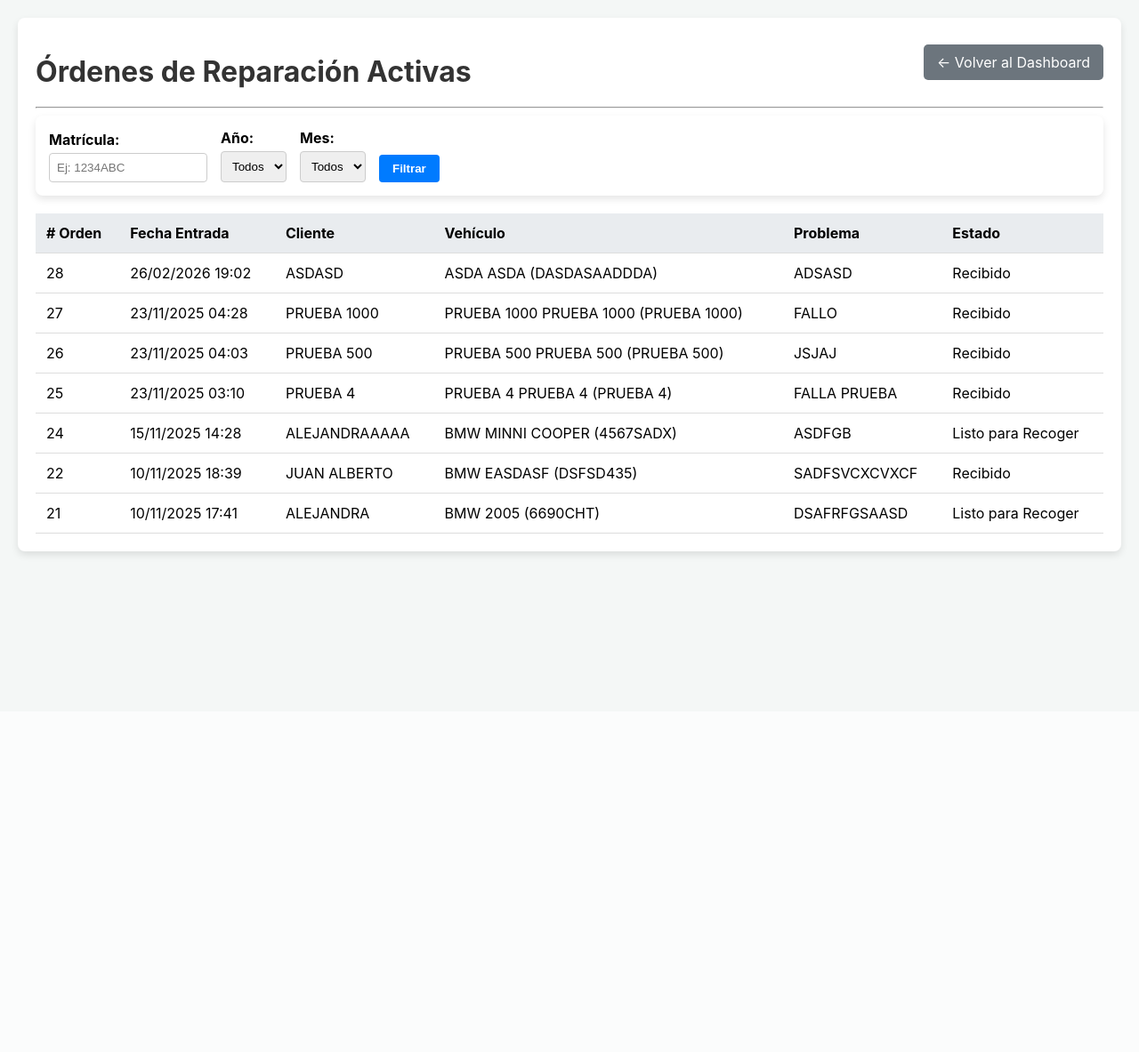
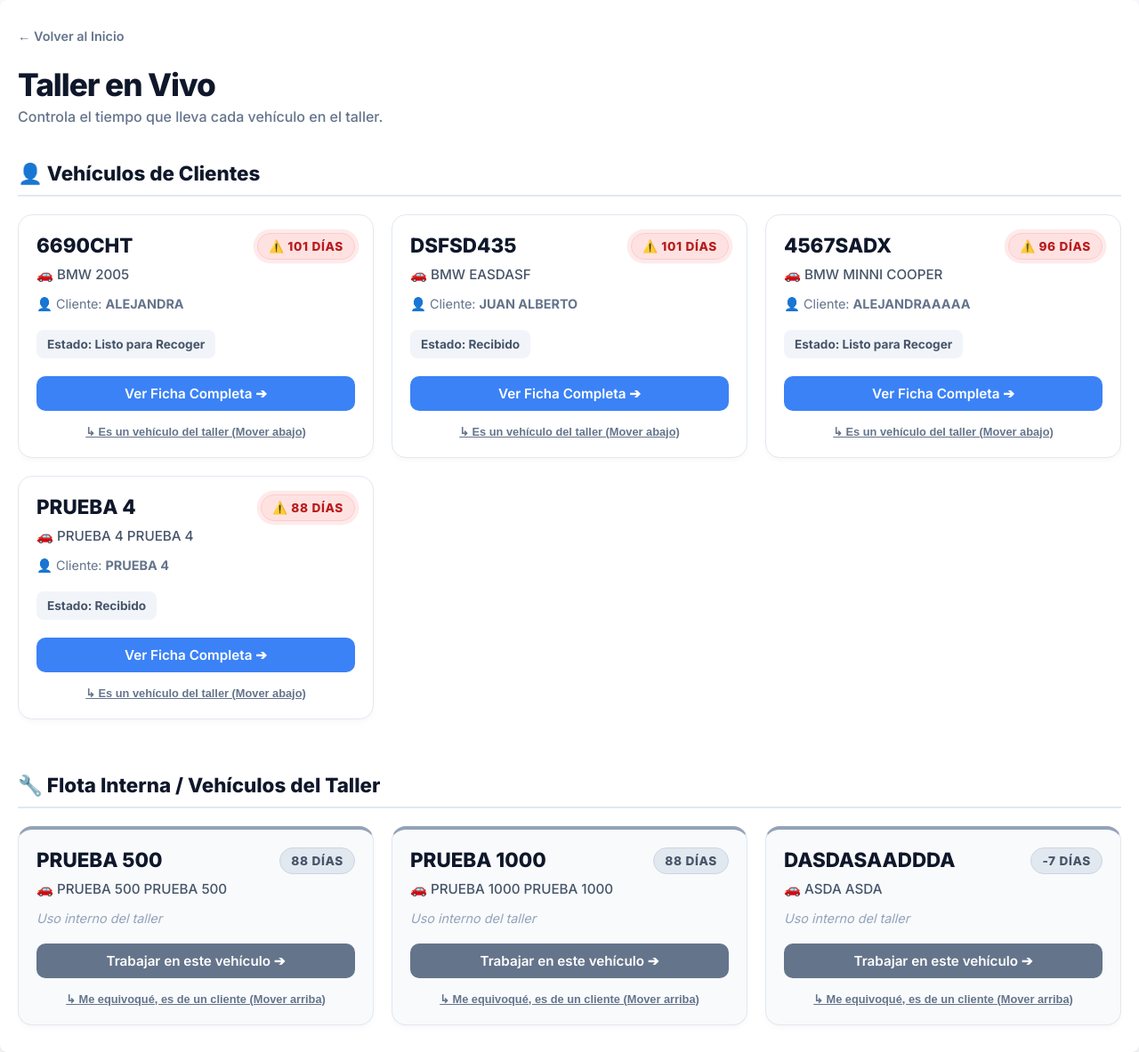
Before and after one commit to josepipe300-wq/servimax-app, a Django app: page /ordenes/ in a window 1280 px wide. Shown: the whole page at 89% size. Before the commit the page ends 627 px from the top, so only its background shows below. Run offline with Django 5.2, Linux system fonts and the light colour scheme; a user stored in the database is signed in; data comes from the database, SQL or seed files in the repository; both versions use the stored data as it was after the commit.

Commit message:
Solucionado error de base de datos y activado tablero Kanban con semáforo de días

```diff
--- a/taller/templates/taller/lista_ordenes.html
+++ b/taller/templates/taller/lista_ordenes.html
@@ -5,96 +5,129 @@
     <meta charset="UTF-8">
     <meta name="viewport" content="width=device-width, initial-scale=1.0">
     <title>Órdenes Activas - ServiMax</title>
+    <link rel="stylesheet" href="{% static 'taller/css/main.css' %}">
+    <link href="https://fonts.googleapis.com/css2?family=Inter:wght@300;400;500;600;700;800&display=swap" rel="stylesheet">
+    <style>
+        body { font-family: 'Inter', sans-serif; background-color: #f8fafc; color: #1e293b; margin: 0; padding: 0; }
+        .container { max-width: 1400px !important; margin: 0 auto; padding: 30px 20px; }
 
-    <link rel="stylesheet" href="{% static 'taller/css/main.css' %}">
-    <link rel="stylesheet" href="{% static 'taller/css/responsive.css' %}">
+        .header-title { font-size: 2.2em; font-weight: 800; letter-spacing: -0.03em; color: #0f172a; margin-bottom: 5px; }
 
+        .section-title { font-size: 1.4em; font-weight: 800; color: #0f172a; margin-top: 40px; margin-bottom: 20px; border-bottom: 2px solid #e2e8f0; padding-bottom: 10px; display: flex; align-items: center; gap: 10px; }
+
+        .grid-cards { display: grid; grid-template-columns: repeat(auto-fill, minmax(320px, 1fr)); gap: 20px; }
+
+        .card-orden { background: #ffffff; border-radius: 16px; border: 1px solid #e2e8f0; padding: 20px; box-shadow: 0 4px 6px -1px rgba(0,0,0,0.03); transition: all 0.2s ease; position: relative; overflow: hidden; display: flex; flex-direction: column; justify-content: space-between;}
+        .card-orden:hover { transform: translateY(-4px); box-shadow: 0 10px 20px -5px rgba(0,0,0,0.08); border-color: #cbd5e1; }
+
+        /* Semáforo de días */
+        .badge-dias { position: absolute; top: 20px; right: 20px; padding: 6px 12px; border-radius: 9999px; font-weight: 800; font-size: 0.85em; letter-spacing: 0.05em; }
+        .dias-verde { background-color: #dcfce7; color: #166534; border: 1px solid #bbf7d0; }
+        .dias-naranja { background-color: #fef3c7; color: #92400e; border: 1px solid #fde68a; }
+        .dias-rojo { background-color: #fee2e2; color: #b91c1c; border: 1px solid #fecaca; animation: pulso 2s infinite; }
+
+        @keyframes pulso {
+            0% { box-shadow: 0 0 0 0 rgba(239, 68, 68, 0.4); }
+            70% { box-shadow: 0 0 0 6px rgba(239, 68, 68, 0); }
+            100% { box-shadow: 0 0 0 0 rgba(239, 68, 68, 0); }
+        }
+
+        .matricula { font-size: 1.4em; font-weight: 800; color: #0f172a; margin: 0 0 10px 0; }
+        .vehiculo-info { color: #475569; font-weight: 500; margin: 0 0 15px 0; font-size: 0.95em; }
+        .cliente-info { color: #64748b; font-size: 0.9em; margin-bottom: 20px; }
+
+        .btn-modern { display: inline-flex; align-items: center; justify-content: center; background-color: #0f172a; color: white; border: none; padding: 10px 20px; border-radius: 10px; font-weight: 600; font-size: 0.95em; cursor: pointer; transition: all 0.2s ease; text-decoration: none; width: 100%; box-sizing: border-box;}
+        .btn-modern:hover { transform: translateY(-2px); box-shadow: 0 8px 15px rgba(0,0,0,0.1); filter: brightness(1.1); }
+        .btn-primary { background-color: #3b82f6; }
+
+        .btn-move { background: none; border: none; color: #64748b; font-size: 0.8em; font-weight: 600; cursor: pointer; text-decoration: underline; margin-top: 15px; width: 100%; text-align: center; transition: color 0.2s; }
+        .btn-move:hover { color: #0f172a; }
+
+        .empty-state { text-align: center; padding: 40px; background: #ffffff; border-radius: 16px; border: 1px dashed #cbd5e1; color: #64748b; font-weight: 500; }
+    </style>
 </head>
 <body>
     <div class="container">
-        <div class="header">
-            <h1>Órdenes de Reparación Activas</h1>
-            <a href="{% url 'home' %}" class="back-btn">← Volver al Dashboard</a>
+        <div style="margin-bottom: 30px;">
+            <a href="{% url 'home' %}" style="text-decoration: none; color: #64748b; font-weight: 600; font-size: 0.9em;">← Volver al Inicio</a>
+            <h1 class="header-title">Taller en Vivo</h1>
+            <p style="color: #64748b; font-weight: 500; margin-top: 5px;">Controla el tiempo que lleva cada vehículo en el taller.</p>
         </div>
-        <hr>
 
-        <form method="get" action="{% url 'lista_ordenes' %}">
-            <div class="filters" style="display: flex; flex-wrap: wrap; gap: 15px; align-items: flex-end; margin-bottom: 20px;">
+        <h2 class="section-title">👤 Vehículos de Clientes</h2>
+
+        <div class="grid-cards">
+            {% for orden in ordenes_clientes %}
+            <div class="card-orden">
+
+                {% if orden.dias_en_taller > 15 %}
+                    <div class="badge-dias dias-rojo">⚠️ {{ orden.dias_en_taller }} DÍAS</div>
+                {% elif orden.dias_en_taller > 7 %}
+                    <div class="badge-dias dias-naranja">⏳ {{ orden.dias_en_taller }} DÍAS</div>
+                {% else %}
+                    <div class="badge-dias dias-verde">✅ {{ orden.dias_en_taller }} DÍAS</div>
+                {% endif %}
+
                 <div>
-                    <label for="matricula" style="display: block; margin-bottom: 5px; font-weight: bold;">Matrícula:</label>
-                    <input type="text" name="matricula" id="matricula" value="{{ matricula_buscada }}" placeholder="Ej: 1234ABC" style="padding: 8px; border: 1px solid #ccc; border-radius: 4px; width: 160px;">
+                    <h3 class="matricula">{{ orden.vehiculo.matricula }}</h3>
+                    <p class="vehiculo-info">🚗 {{ orden.vehiculo.marca }} {{ orden.vehiculo.modelo }}</p>
+                    <p class="cliente-info">👤 Cliente: <strong>{{ orden.cliente.nombre }}</strong></p>
+                    <div style="background: #f1f5f9; padding: 8px 12px; border-radius: 8px; font-size: 0.85em; font-weight: 700; color: #475569; display: inline-block; margin-bottom: 20px;">
+                        Estado: {{ orden.get_estado_display }}
+                    </div>
                 </div>
 
                 <div>
-                    <label for="ano" style="display: block; margin-bottom: 5px; font-weight: bold;">Año:</label>
-                    <select name="ano" id="ano" style="padding: 8px; border: 1px solid #ccc; border-radius: 4px;">
-                        <option value="">Todos</option>
-                        {% for ano in anos_disponibles %}
-                            <option value="{{ ano }}" {% if ano_seleccionado == ano %}selected{% endif %}>{{ ano }}</option>
-                        {% endfor %}
-                    </select>
+                    <a href="{% url 'detalle_orden' orden.id %}" class="btn-modern btn-primary">Ver Ficha Completa ➔</a>
+                    <form method="post" style="margin: 0;">
+                        {% csrf_token %}
+                        <input type="hidden" name="orden_id" value="{{ orden.id }}">
+                        <input type="hidden" name="accion" value="hacer_interno">
+                        <button type="submit" class="btn-move">↳ Es un vehículo del taller (Mover abajo)</button>
+                    </form>
                 </div>
-                <div>
-                    <label for="mes" style="display: block; margin-bottom: 5px; font-weight: bold;">Mes:</label>
-                    <select name="mes" id="mes" style="padding: 8px; border: 1px solid #ccc; border-radius: 4px;">
-                        <option value="">Todos</option>
-                        {% for i in meses_del_ano %}
-                            <option value="{{ i }}" {% if mes_seleccionado == i %}selected{% endif %}>{{ i }}</option>
-                        {% endfor %}
-                    </select>
+            </div>
+            {% empty %}
+                <div class="empty-state" style="grid-column: 1 / -1;">
+                    <span style="font-size: 3em; display: block; margin-bottom: 10px;">🎉</span>
+                    No hay vehículos de clientes pendientes en el taller. ¡Buen trabajo!
+                </div>
+            {% endfor %}
+        </div>
+
+        <h2 class="section-title" style="margin-top: 60px;">🔧 Flota Interna / Vehículos del Taller</h2>
+
+        <div class="grid-cards">
+            {% for orden in ordenes_taller %}
+            <div class="card-orden" style="border-top: 4px solid #94a3b8; background: #f8fafc;">
+
+                <div class="badge-dias" style="background: #e2e8f0; color: #475569; border: 1px solid #cbd5e1;">
+                    {{ orden.dias_en_taller }} DÍAS
                 </div>
 
-                <div style="display: flex; gap: 10px;">
-                    <button type="submit" style="padding: 8px 15px; background-color: #007bff; color: white; border: none; border-radius: 4px; cursor: pointer; font-weight: bold;">Filtrar</button>
+                <div>
+                    <h3 class="matricula">{{ orden.vehiculo.matricula }}</h3>
+                    <p class="vehiculo-info">🚗 {{ orden.vehiculo.marca }} {{ orden.vehiculo.modelo }}</p>
+                    <p class="cliente-info" style="color: #94a3b8; font-style: italic;">Uso interno del taller</p>
+                </div>
 
-                    {% if matricula_buscada or ano_seleccionado or mes_seleccionado %}
-                        <a href="{% url 'lista_ordenes' %}" style="padding: 8px 15px; background-color: #6c757d; color: white; text-decoration: none; border-radius: 4px; display: inline-block; font-weight: bold;">Limpiar</a>
-                    {% endif %}
+                <div>
+                    <a href="{% url 'detalle_orden' orden.id %}" class="btn-modern" style="background: #64748b;">Trabajar en este vehículo ➔</a>
+                    <form method="post" style="margin: 0;">
+                        {% csrf_token %}
+                        <input type="hidden" name="orden_id" value="{{ orden.id }}">
+                        <input type="hidden" name="accion" value="hacer_cliente">
+                        <button type="submit" class="btn-move">↳ Me equivoqué, es de un cliente (Mover arriba)</button>
+                    </form>
                 </div>
             </div>
-        </form>
+            {% empty %}
+                <div class="empty-state" style="grid-column: 1 / -1; background: transparent;">
+                    No hay proyectos internos activos en este momento.
+                </div>
+            {% endfor %}
+        </div>
 
-        {% if matricula_buscada %}
-            <p style="margin-bottom: 15px; color: #555;">Resultados para la matrícula: <strong style="color: #000;">"{{ matricula_buscada }}"</strong></p>
-        {% endif %}
-
-        <table class="order-table">
-            <thead>
-                <tr>
-                    <th># Orden</th>
-                    <th>Fecha Entrada</th>
-                    <th>Cliente</th>
-                    <th>Vehículo</th>
-                    <th>Problema</th>
-                    <th>Estado</th>
-                </tr>
-            </thead>
-            <tbody>
-                {% for orden in ordenes %}
-                    <tr data-url="{% url 'detalle_orden' orden.id %}">
-                        <td>{{ orden.id }}</td>
-                        <td>{{ orden.fecha_entrada|date:"d/m/Y H:i" }}</td>
-                        <td>{{ orden.cliente.nombre }}</td>
-                        <td>{{ orden.vehiculo }}</td>
-                        <td>{{ orden.problema }}</td>
-                        <td>{{ orden.estado }}</td>
-                    </tr>
-                {% empty %}
-                    <tr>
-                        <td colspan="6" style="text-align: center; padding: 20px;">¡No hay trabajos pendientes que coincidan con los filtros!</td>
-                    </tr>
-                {% endfor %}
-            </tbody>
-        </table>
     </div>
-
-    <script>
-        document.querySelectorAll('tr[data-url]').forEach(row => {
-            row.addEventListener('click', () => {
-                window.location.href = row.dataset.url;
-            });
-        });
-    </script>
-
 </body>
 </html>
--- a/taller/views.py
+++ b/taller/views.py
@@ -754,32 +754,31 @@ def editar_presupuesto(request, presupuesto_id):
 # --- LISTA ORDENES ---
 @login_required
 def lista_ordenes(request):
-    ordenes_qs = OrdenDeReparacion.objects.exclude(estado='Entregado').select_related('cliente', 'vehiculo').order_by('-fecha_entrada')
-    anos_y_meses_data = get_anos_y_meses_con_datos()
-    anos_disponibles = sorted(anos_y_meses_data.keys(), reverse=True)
-    ano_seleccionado = request.GET.get('ano'); mes_seleccionado = request.GET.get('mes')
-
-    matricula_buscada = request.GET.get('matricula', '').strip()
-    if matricula_buscada: ordenes_qs = ordenes_qs.filter(vehiculo__matricula__icontains=matricula_buscada)
-
-    if ano_seleccionado:
-        try: ano_int = int(ano_seleccionado); ordenes_qs = ordenes_qs.filter(fecha_entrada__year=ano_int)
-        except (ValueError, TypeError): ano_seleccionado = None
-    if mes_seleccionado:
-         try:
-            mes_int = int(mes_seleccionado)
-            if 1 <= mes_int <= 12: ordenes_qs = ordenes_qs.filter(fecha_entrada__month=mes_int)
-            else: mes_seleccionado = None
-         except (ValueError, TypeError): mes_seleccionado = None
-
-    ano_sel_int = int(ano_seleccionado) if ano_seleccionado else None; mes_sel_int = int(mes_seleccionado) if mes_seleccionado else None
-
-    context = {
-        'ordenes': ordenes_qs, 'anos_y_meses': anos_y_meses_data, 'anos_disponibles': anos_disponibles,
-        'ano_seleccionado': ano_sel_int, 'mes_seleccionado': mes_sel_int, 'meses_del_ano': range(1, 13), 'matricula_buscada': matricula_buscada
-    }
-    return render(request, 'taller/lista_ordenes.html', context)
-
+    # Si hacemos clic en el botón de mover de lista
+    if request.method == 'POST':
+        orden_id = request.POST.get('orden_id')
+        accion = request.POST.get('accion')
+        if orden_id and accion:
+            from django.shortcuts import get_object_or_404
+            orden = get_object_or_404(OrdenDeReparacion, id=orden_id)
+            if accion == 'hacer_interno':
+                orden.trabajo_interno = True
+            elif accion == 'hacer_cliente':
+                orden.trabajo_interno = False
+            orden.save()
+        return redirect('lista_ordenes')
+
+    # Traemos las órdenes que no estén "Entregadas"
+    ordenes_activas = OrdenDeReparacion.objects.exclude(estado='Entregado').select_related('vehiculo', 'cliente')
+
+    # Las separamos en dos grupos y las ordenamos por las más antiguas primero
+    ordenes_clientes = ordenes_activas.filter(trabajo_interno=False).order_by('id')
+    ordenes_taller = ordenes_activas.filter(trabajo_interno=True).order_by('id')
+
+    return render(request, 'taller/lista_ordenes.html', {
+        'ordenes_clientes': ordenes_clientes,
+        'ordenes_taller': ordenes_taller
+    })
 
 # --- DETALLE ORDEN (CON WHATSAPP DIRECTO Y NOTAS INTERNAS) ---
 @login_required
```
Also changed, not shown: taller/models.py (+32 -11 lines), db.sqlite3, taller/migrations/0038_notainternaorden_trabajo_interno.py (added), taller/migrations/0039_ordendereparacion_trabajo_interno_and_more.py (added).
